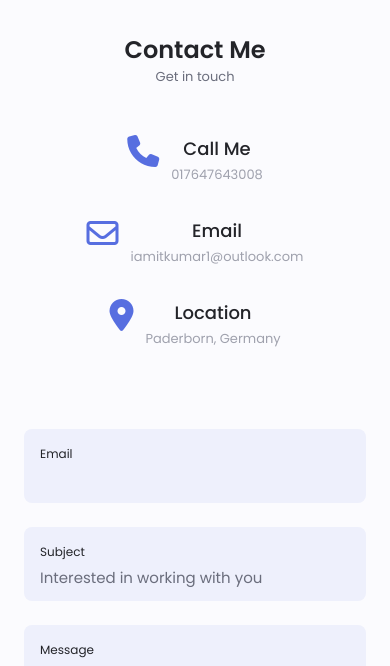
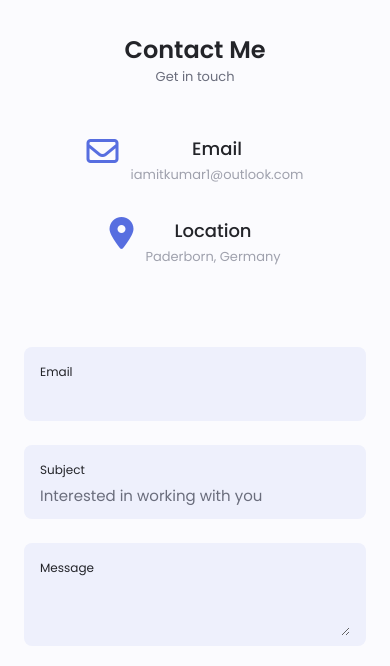
Before and after one commit to amit-kumar42/amit-kumar42.github.io, a plain HTML site: page index.html in a window 390 px wide. Shown: the part 7380-8046 px from the top of the page. Drawn offline with Linux system fonts and the light colour scheme.

Commit message:
Removes phone number

```diff
--- a/index.html
+++ b/index.html
@@ -688,14 +688,6 @@
         <div class="contact-container container grid">
             <div class="contact-items">
                 <div class="contact-information">
-                    <i class="fas fa-phone contact-icon"></i>
-
-                    <div>
-                        <h3 class="contact-title">Call Me</h3>
-                        <span class="contact-subtitle">017647643008</span>
-                    </div>
-                </div>
-                <div class="contact-information">
                     <i class="far fa-envelope contact-icon"></i>
 
                     <div>
```
